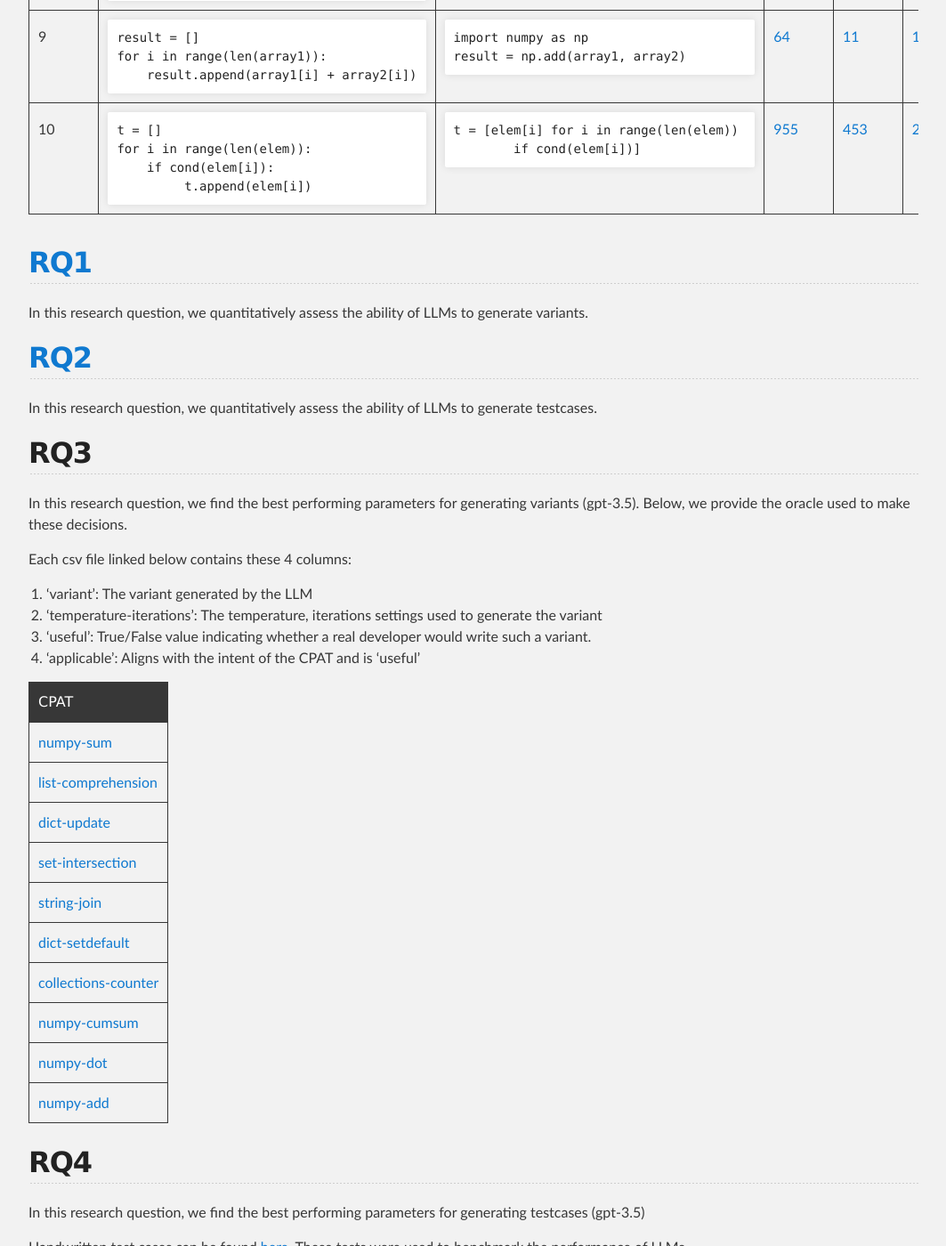
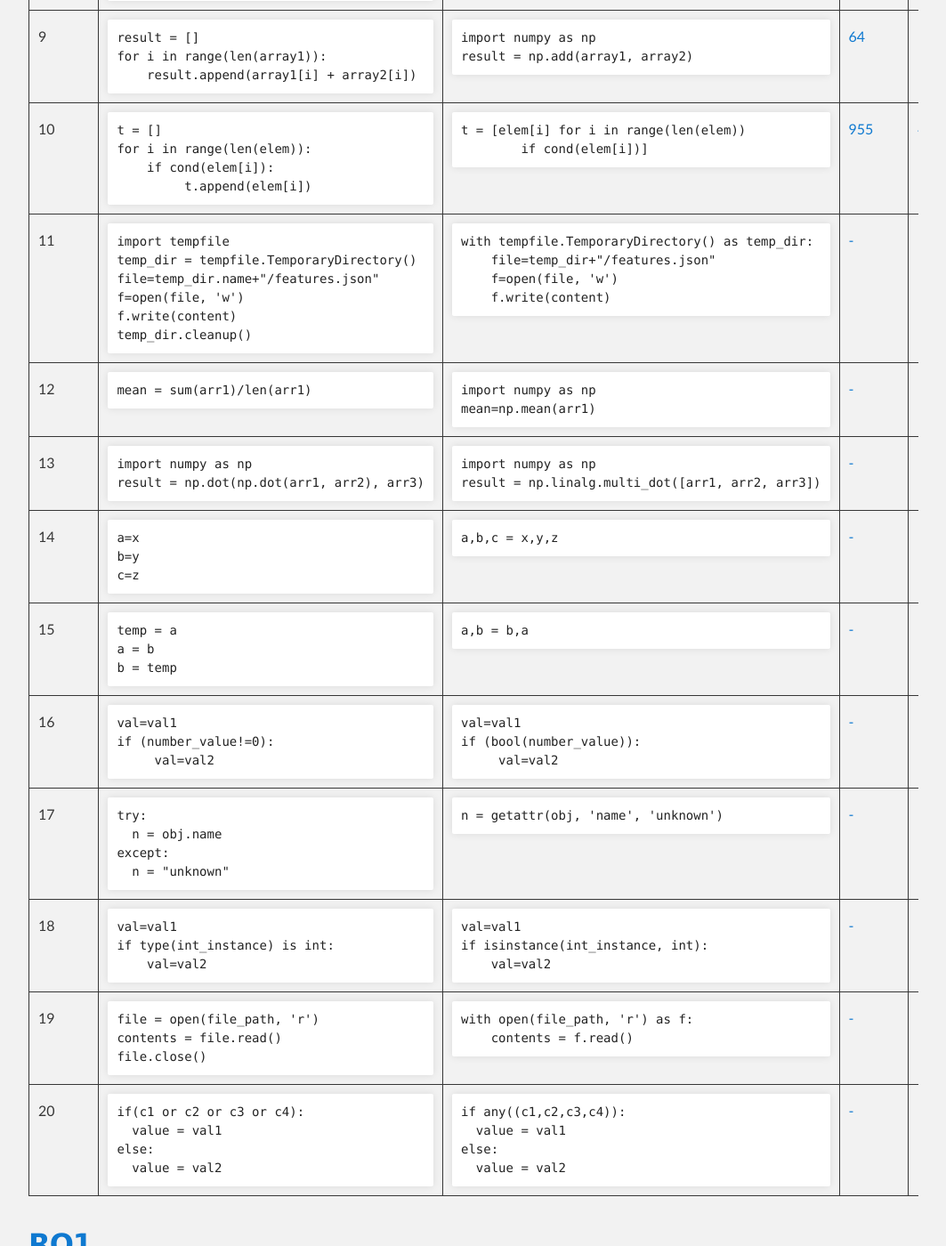
Before and after one commit to PyCraftTool/PyCraftTool.github.io, a Jekyll site: the page built from index.md, in a window 1280 px wide and 1400 px high, scrolled down 1818 px. Shown: the whole window at 89% size, without its empty margins (106-1169 px from the left). Built offline with Jekyll 4.4.1, drawn with Linux system fonts in a browser that asks for light colours; our own code applies the rules of GitHub Pages for plain Markdown files; some of the changed text lies outside the part shown.

Commit message:
add remaining CPATs

```diff
--- a/index.md
+++ b/index.md
@@ -355,6 +355,343 @@ t = [elem[i] for i in range(len(elem))
 <a href="https://github.com/PyCraftTool/PyCraft/blob/main/data/paper/Table1/list-comprehension/aplicable_variants.json">
 71 </a></td>
     </tr>
+
+
+<tr>
+<td>11</td>
+<td>
+
+<pre>
+import tempfile
+temp_dir = tempfile.TemporaryDirectory()
+file=temp_dir.name+"/features.json"
+f=open(file, 'w')
+f.write(content)
+temp_dir.cleanup()
+</pre>
+
+</td>
+<td>
+
+<pre>
+with tempfile.TemporaryDirectory() as temp_dir:
+    file=temp_dir+"/features.json"
+    f=open(file, 'w')
+    f.write(content)
+</pre>
+
+</td>
+<td>
+<a href="/">
+-</a> </td>
+<td>
+<a href="/">
+- </a></td>
+<td>
+<a href="/">
+- </a> </td>
+<td>
+<a href="/">
+- </a></td>
+    </tr>
+
+
+<tr>
+<td>12</td>
+<td>
+
+<pre>
+mean = sum(arr1)/len(arr1)
+</pre>
+
+</td>
+<td>
+
+<pre>
+import numpy as np
+mean=np.mean(arr1)
+</pre>
+
+</td>
+<td>
+<a href="/">
+-</a> </td>
+<td>
+<a href="/">
+- </a></td>
+<td>
+<a href="/">
+- </a> </td>
+<td>
+<a href="/">
+- </a></td>
+    </tr>
+
+
+<tr>
+<td>13</td>
+<td>
+
+<pre>
+import numpy as np
+result = np.dot(np.dot(arr1, arr2), arr3)
+</pre>
+
+</td>
+<td>
+
+<pre>
+import numpy as np
+result = np.linalg.multi_dot([arr1, arr2, arr3])
+</pre>
+
+</td>
+<td>
+<a href="/">
+-</a> </td>
+<td>
+<a href="/">
+- </a></td>
+<td>
+<a href="/">
+- </a> </td>
+<td>
+<a href="/">
+- </a></td>
+    </tr>
+
+
+<tr>
+<td>14</td>
+<td>
+
+<pre>
+a=x
+b=y
+c=z
+</pre>
+
+</td>
+<td>
+
+<pre>
+a,b,c = x,y,z
+</pre>
+
+</td>
+<td>
+<a href="/">
+-</a> </td>
+<td>
+<a href="/">
+- </a></td>
+<td>
+<a href="/">
+- </a> </td>
+<td>
+<a href="/">
+- </a></td>
+    </tr>
+
+<tr>
+<td>15</td>
+<td>
+
+<pre>
+temp = a
+a = b
+b = temp
+</pre>
+
+</td>
+<td>
+
+<pre>
+a,b = b,a
+</pre>
+
+</td>
+<td>
+<a href="/">
+-</a> </td>
+<td>
+<a href="/">
+- </a></td>
+<td>
+<a href="/">
+- </a> </td>
+<td>
+<a href="/">
+- </a></td>
+    </tr>
+
+<tr>
+<td>16</td>
+<td>
+
+<pre>
+val=val1
+if (number_value!=0):
+     val=val2
+</pre>
+
+</td>
+<td>
+
+<pre>
+val=val1
+if (bool(number_value)):
+     val=val2
+</pre>
+
+</td>
+<td>
+<a href="/">
+-</a> </td>
+<td>
+<a href="/">
+- </a></td>
+<td>
+<a href="/">
+- </a> </td>
+<td>
+<a href="/">
+- </a></td>
+    </tr>
+
+<tr>
+<td>17</td>
+<td>
+
+<pre>
+try:
+  n = obj.name
+except:
+  n = "unknown"
+</pre>
+
+</td>
+<td>
+
+<pre>
+n = getattr(obj, 'name', 'unknown')
+</pre>
+
+</td>
+<td>
+<a href="/">
+-</a> </td>
+<td>
+<a href="/">
+- </a></td>
+<td>
+<a href="/">
+- </a> </td>
+<td>
+<a href="/">
+- </a></td>
+    </tr>
+
+<tr>
+<td>18</td>
+<td>
+
+<pre>
+val=val1
+if type(int_instance) is int:
+    val=val2
+</pre>
+
+</td>
+<td>
+
+<pre>
+val=val1
+if isinstance(int_instance, int):
+    val=val2
+</pre>
+
+</td>
+<td>
+<a href="/">
+-</a> </td>
+<td>
+<a href="/">
+- </a></td>
+<td>
+<a href="/">
+- </a> </td>
+<td>
+<a href="/">
+- </a></td>
+    </tr>
+<tr>
+<td>19</td>
+<td>
+
+<pre>
+file = open(file_path, 'r')
+contents = file.read()
+file.close()
+</pre>
+
+</td>
+<td>
+
+<pre>
+with open(file_path, 'r') as f:
+    contents = f.read()
+</pre>
+
+</td>
+<td>
+<a href="/">
+-</a> </td>
+<td>
+<a href="/">
+- </a></td>
+<td>
+<a href="/">
+- </a> </td>
+<td>
+<a href="/">
+- </a></td>
+    </tr>
+<tr>
+<td>20</td>
+<td>
+
+<pre>
+if(c1 or c2 or c3 or c4):
+  value = val1
+else:
+  value = val2
+</pre>
+
+</td>
+<td>
+
+<pre>
+if any((c1,c2,c3,c4)):
+  value = val1
+else:
+  value = val2
+</pre>
+
+</td>
+<td>
+<a href="/">
+-</a> </td>
+<td>
+<a href="/">
+- </a></td>
+<td>
+<a href="/">
+- </a> </td>
+<td>
+<a href="/">
+- </a></td>
+    </tr>
 </table>
 </div>
 
```
